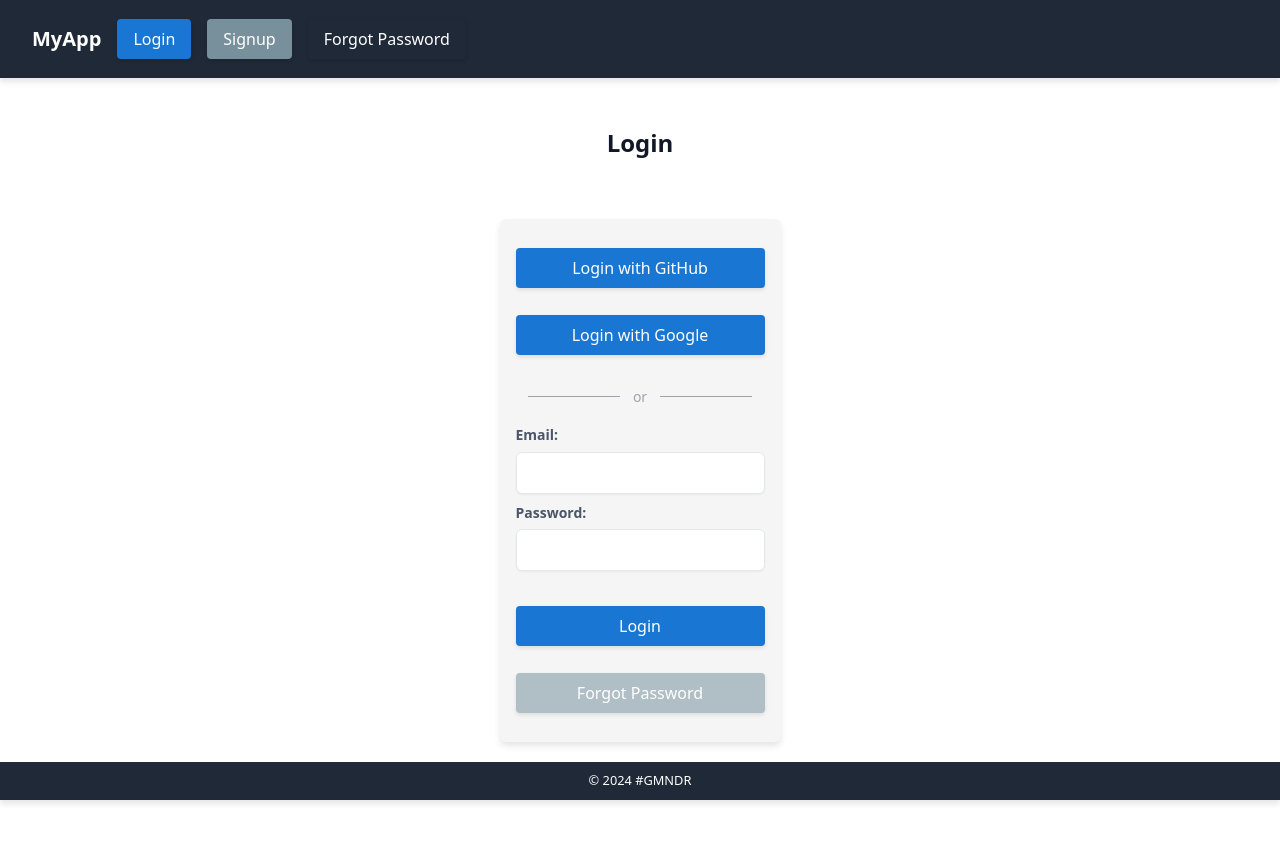
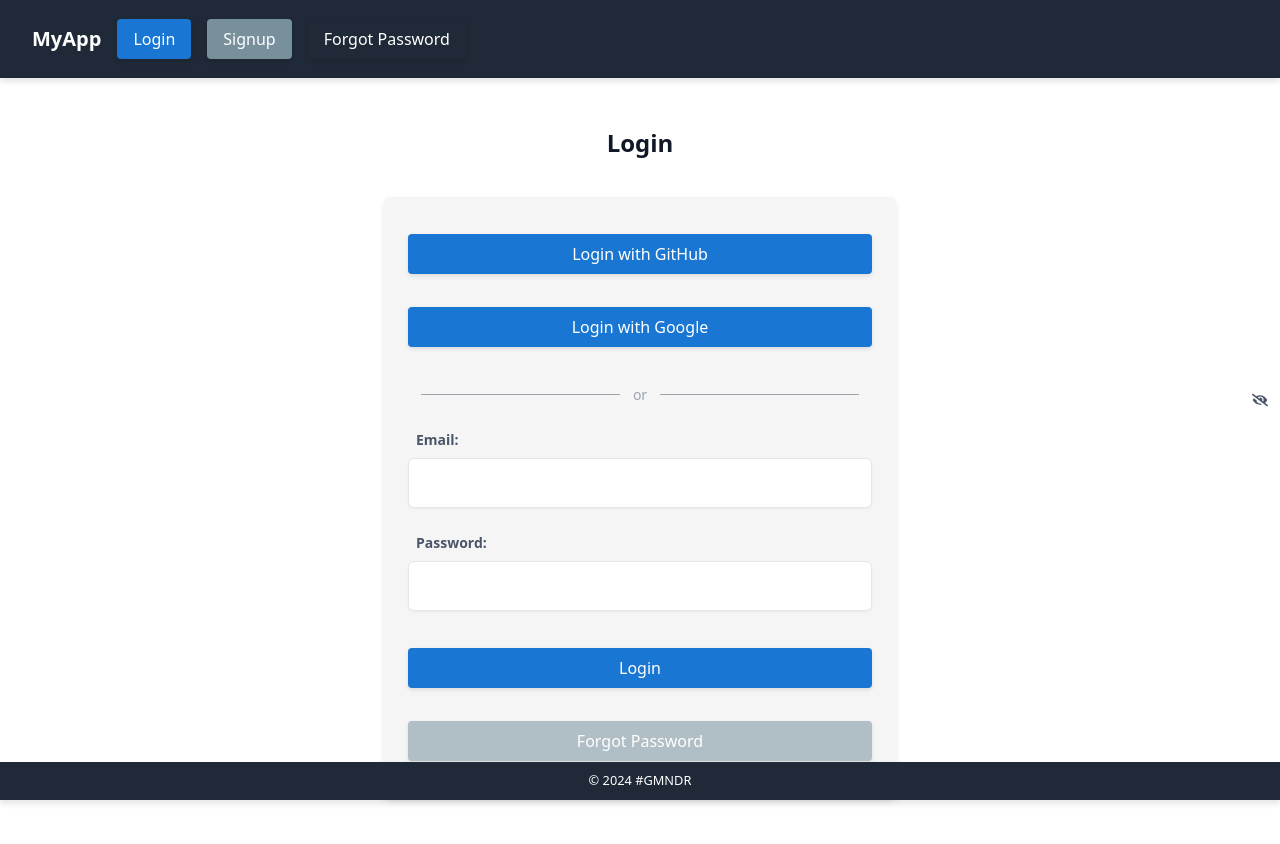
Before and after one commit to markusgemeinder/---gmndr-authentication-demo, a Next.js app: page /login in a window 1280 px wide. Shown: the top 844 px of the page. Built offline with nearby package versions, Linux system fonts and the light colour scheme; no server answers.

Commit message:
Finetuning form components

```diff
--- a/app/components/AuthForm/AuthFormStyles.js
+++ b/app/components/AuthForm/AuthFormStyles.js
@@ -20,15 +20,15 @@ export const FormContainer = styled.form`
   background-color: #f5f5f5;
   box-shadow: 0 4px 6px rgba(0, 0, 0, 0.1);
   border-radius: 0.375rem;
-  margin: 1rem auto;
-  padding: 1rem;
+  margin: 2rem auto;
+  padding: 1.5rem;
   max-width: 32rem;
-  width: 100%;
+  width: 90%;
+  box-sizing: border-box;
 `;
 
 export const FormGroup = styled.div`
-  margin-bottom: 0.2rem;
-  position: relative;
+  margin-bottom: 1rem;
   display: flex;
   flex-direction: column;
 `;
@@ -36,39 +36,36 @@ export const FormGroup = styled.div`
 export const LabelContainer = styled.div`
   display: flex;
   align-items: center;
+  justify-content: space-between;
+  margin-bottom: 0.5rem;
 `;
 
 export const Label = styled.label`
-  display: block;
   font-size: 0.875rem;
   font-weight: bold;
   color: #4a5568;
-  margin-bottom: 0.4rem;
-  margin-right: 0.5rem;
+  margin: 0 0.5rem;
+  line-height: 1.5;
 `;
 
 export const InputContainer = styled.div`
-  margin-bottom: 0.8rem;
   position: relative;
-  display: flex;
-  flex-direction: column;
-  /* align-items: center; */
 `;
 
 export const Input = styled.input`
   width: 100%;
-  padding: 0.5rem;
+  padding: 0.75rem;
   border: 1px solid #e2e8f0;
   border-radius: 0.375rem;
   box-shadow: 0 1px 2px rgba(0, 0, 0, 0.05);
-  margin-bottom: 0.5rem;
+  box-sizing: border-box;
 `;
 
 export const ToggleVisibility = styled.button`
   position: absolute;
-  top: 40%;
-  right: 0.7rem;
-  transform: translateY(-40%);
+  top: 50%;
+  right: 0.75rem;
+  transform: translateY(-50%);
   background: none;
   border: none;
   cursor: pointer;
@@ -76,6 +73,7 @@ export const ToggleVisibility = styled.button`
   display: flex;
   align-items: center;
 `;
+
 export const PasswordVisibleIcon = styled(FaEye)``;
 
 export const PasswordHiddenIcon = styled(FaEyeSlash)``;
@@ -83,16 +81,12 @@ export const PasswordHiddenIcon = styled(FaEyeSlash)``;
 export const WarningMessage = styled.p`
   color: #e00;
   font-size: 0.875rem;
-  margin: 0.5rem 0;
-  text-align: center;
-`;
-
-export const PasswordQualityWarning = styled(WarningMessage)`
-  text-align: left;
+  margin: 0 0.5rem;
 `;
 
 export const CheckIcon = styled(FaCheck)`
   color: green;
+  margin-left: 0.5rem; /* Einzug von links für Check-Icons */
   margin-right: 0.5rem;
 `;
 
@@ -119,6 +113,6 @@ export const Divider = styled.div`
 export const ButtonContainer = styled.div`
   display: flex;
   flex-direction: column;
-  gap: 0.1rem;
+  gap: 0.5rem;
   width: 100%;
 `;
--- a/app/components/AuthForm/ForgotPasswordForm.js
+++ b/app/components/AuthForm/ForgotPasswordForm.js
@@ -3,9 +3,8 @@
 'use client';
 
 import { useState } from 'react';
-import ScrollToTop from '@/app/components/Common/ScrollToTop';
 import Button from '@/app/components/Common/Button';
-import { Main, Title, FormContainer, Label, Input, ButtonContainer, WarningMessage } from './AuthFormStyles';
+import { FormContainer, Label, Input, ButtonContainer, WarningMessage } from './AuthFormStyles';
 
 export default function ForgotPasswordForm() {
   const [email, setEmail] = useState('');
@@ -25,7 +24,6 @@ export default function ForgotPasswordForm() {
   };
 
   return (
-    <>
     <FormContainer onSubmit={handleSubmit}>
       <Label htmlFor='email'>Email:</Label>
       <Input id='email' type='email' value={email} onChange={(e) => setEmail(e.target.value)} required />
@@ -34,8 +32,7 @@ export default function ForgotPasswordForm() {
           Send Reset Link
         </Button>
       </ButtonContainer>
+      {message && <WarningMessage>{message}</WarningMessage>}
     </FormContainer>
-      {message && <WarningMessage>{message}</WarningMessage>}
-    </>
   );
 }
--- a/app/components/AuthForm/LoginForm.js
+++ b/app/components/AuthForm/LoginForm.js
@@ -2,11 +2,10 @@
 
 'use client';
 
+import { useState } from 'react';
 import ScrollToTop from '@/app/components/Common/ScrollToTop';
-import Button, { ButtonContainer } from '@/app/components/Common/Button';
-import { FaEye, FaEyeSlash, FaCheck } from 'react-icons/fa';
+import Button from '@/app/components/Common/Button';
 import {
-  Main,
   FormContainer,
   FormGroup,
   LabelContainer,
@@ -15,13 +14,19 @@ import {
   WarningMessage,
   Divider,
   InputContainer,
+  ToggleVisibility,
+  PasswordVisibleIcon,
+  PasswordHiddenIcon,
+  ButtonContainer,
 } from './AuthFormStyles';
 
 export default function LoginForm({ onLogin, onOAuthLogin, error, onForgotPassword }) {
+  const [password, setPassword] = useState('');
+  const [passwordVisible, setPasswordVisible] = useState(false);
+
   return (
     <>
       <ScrollToTop />
-      <Main>
       <FormContainer
         onSubmit={(e) => {
           e.preventDefault();
@@ -49,12 +54,30 @@ export default function LoginForm({ onLogin, onOAuthLogin, error, onForgotPasswo
           <Divider>
             <span>or</span>
           </Divider>
+          <FormGroup>
+            <LabelContainer>
+              <Label htmlFor='email'>Email:</Label>
+            </LabelContainer>
+            <Input id='email' type='email' name='email' />
+          </FormGroup>
+          <FormGroup>
+            <LabelContainer>
+              <Label htmlFor='password'>Password:</Label>
+              <ToggleVisibility onClick={() => setPasswordVisible(!passwordVisible)}>
+                {passwordVisible ? <PasswordVisibleIcon /> : <PasswordHiddenIcon />}
+              </ToggleVisibility>
+            </LabelContainer>
             <InputContainer>
-              <Label htmlFor='email'>Email:</Label>
-              <Input id='email' type='email' name='email' />
-              <Label htmlFor='password'>Password:</Label>
-              <Input id='password' type='password' name='password' />
+              <Input
+                id='password'
+                type={passwordVisible ? 'text' : 'password'}
+                name='password'
+                value={password}
+                onChange={(e) => setPassword(e.target.value)}
+              />
+              {/* Hier kann ein Warnhinweis hinzugefügt werden, wenn nötig */}
             </InputContainer>
+          </FormGroup>
           {error && <WarningMessage>{error}</WarningMessage>}
           <Button
             type='submit'
@@ -73,7 +96,6 @@ export default function LoginForm({ onLogin, onOAuthLogin, error, onForgotPasswo
           </Button>
         </ButtonContainer>
       </FormContainer>
-      </Main>
     </>
   );
 }
--- a/app/components/AuthForm/ResetPasswordForm.js
+++ b/app/components/AuthForm/ResetPasswordForm.js
@@ -2,16 +2,29 @@
 
 'use client';
 
-import { useState, useEffect } from 'react';
+import { useState } from 'react';
 import { useRouter } from 'next/navigation';
-import ScrollToTop from '@/app/components/Common/ScrollToTop';
-import Button, { ButtonContainer } from '@/app/components/Common/Button';
-import { Main, Title, FormContainer, Label, Input, WarningMessage } from './AuthFormStyles';
+import Button from '@/app/components/Common/Button';
+import {
+  FormContainer,
+  Title,
+  FormGroup,
+  Label,
+  Input,
+  WarningMessage,
+  ButtonContainer,
+  InputContainer,
+  ToggleVisibility,
+  PasswordVisibleIcon,
+  PasswordHiddenIcon,
+} from './AuthFormStyles';
 
 export default function ResetPasswordForm({ token }) {
   const [password, setPassword] = useState('');
   const [confirmPassword, setConfirmPassword] = useState('');
   const [message, setMessage] = useState('');
+  const [passwordVisible, setPasswordVisible] = useState(false);
+  const [confirmPasswordVisible, setConfirmPasswordVisible] = useState(false);
   const router = useRouter();
 
   const handleSubmit = async (e) => {
@@ -36,35 +49,48 @@ export default function ResetPasswordForm({ token }) {
   };
 
   return (
-    <>
-      <ScrollToTop />
-      <Main>
+    <FormContainer onSubmit={handleSubmit}>
       <Title>Reset Password</Title>
-        <FormContainer onSubmit={handleSubmit}>
+      <FormGroup>
+        <LabelContainer>
           <Label htmlFor='password'>New Password:</Label>
+          <ToggleVisibility onClick={() => setPasswordVisible(!passwordVisible)}>
+            {passwordVisible ? <PasswordVisibleIcon /> : <PasswordHiddenIcon />}
+          </ToggleVisibility>
+        </LabelContainer>
+        <InputContainer>
           <Input
             id='password'
-            type='password'
+            type={passwordVisible ? 'text' : 'password'}
             value={password}
             onChange={(e) => setPassword(e.target.value)}
             required
           />
-          <Label htmlFor='confirmPassword'>Confirm Password:</Label>
+        </InputContainer>
+      </FormGroup>
+      <FormGroup>
+        <LabelContainer>
+          <Label htmlFor='confirm-password'>Confirm Password:</Label>
+          <ToggleVisibility onClick={() => setConfirmPasswordVisible(!confirmPasswordVisible)}>
+            {confirmPasswordVisible ? <PasswordVisibleIcon /> : <PasswordHiddenIcon />}
+          </ToggleVisibility>
+        </LabelContainer>
+        <InputContainer>
           <Input
-            id='confirmPassword'
-            type='password'
+            id='confirm-password'
+            type={confirmPasswordVisible ? 'text' : 'password'}
             value={confirmPassword}
             onChange={(e) => setConfirmPassword(e.target.value)}
             required
           />
+        </InputContainer>
+      </FormGroup>
       <ButtonContainer>
         <Button type='submit' bgColor='var(--color-button-save)' hoverColor='var(--color-button-save-hover)'>
           Reset Password
         </Button>
       </ButtonContainer>
+      {message && <WarningMessage>{message}</WarningMessage>}
     </FormContainer>
-        {message && <WarningMessage>{message}</WarningMessage>}
-      </Main>
-    </>
   );
 }
```
Also changed, not shown: app/components/AuthForm/SignupForm.js (+21 -15 lines). Lines whose indentation alone changed are shown as unchanged.
